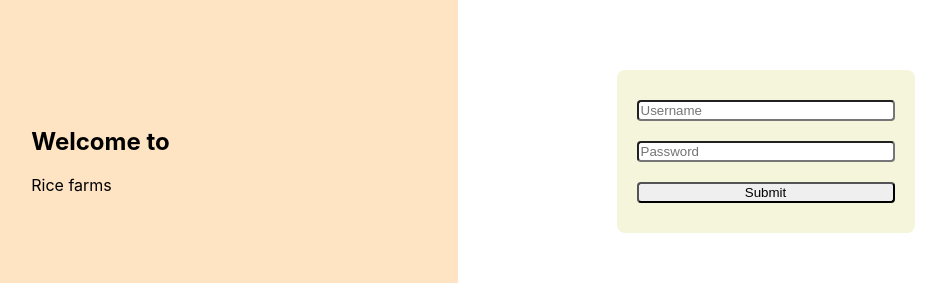
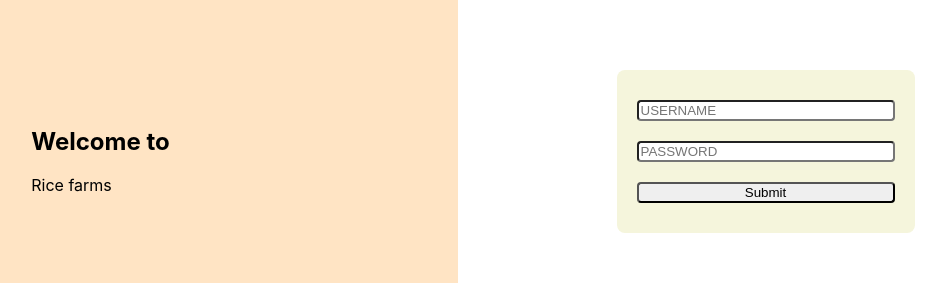
Before and after one commit to ravi-relangi/rize-template, a React (Create React App) app: page / in a window 1280 px wide. Shown: the part 299-582 px from the top of the page, without its empty margins (257-1203 px from the left). Built offline with nearby package versions, Linux system fonts and the light colour scheme.

Commit message:
[Change] - replace `input` with Custom Input component

```diff
--- a/src/InputComponents/LoginComponent.js
+++ b/src/InputComponents/LoginComponent.js
@@ -1,4 +1,5 @@
 import React, { useState } from 'react';
+import Input from './Input/Input';
 import './style.css';
 
 export default function LoginComponent() {
@@ -39,37 +40,30 @@ export default function LoginComponent() {
   };
 
   return (
-    <div>
     <div className='loginContainer'>
-        <input
-          className='input'
+      <Input
+        inputFor='USERNAME'
         type='text'
-          placeholder='Username'
-          onChange={(e) => {
-            inputHandler(e, 'USERNAME');
-          }}
+        value={userName}
+        handleChange={inputHandler}
+        error={errors?.userName}
       />
-        {errors.userName && <div>{errors.userName}</div>}
+      <Input
+        inputFor='PASSWORD'
+        type='password'
+        value={password}
+        handleChange={inputHandler}
+        error={errors?.password}
+      />
 
-        <input
-          className='input'
-          type='password'
-          placeholder='Password'
-          onChange={(e) => {
-            inputHandler(e, 'PASSWORD');
-          }}
-        />
-        {errors.password && <div>{errors.password}</div>}
       <button
         disabled={errors.userName || errors.password}
         s
         className='submitButton'
         onClick={submitHandler}
       >
-          {' '}
         Submit
       </button>
     </div>
-    </div>
   );
 }
```
Lines whose indentation alone changed are shown as unchanged.
